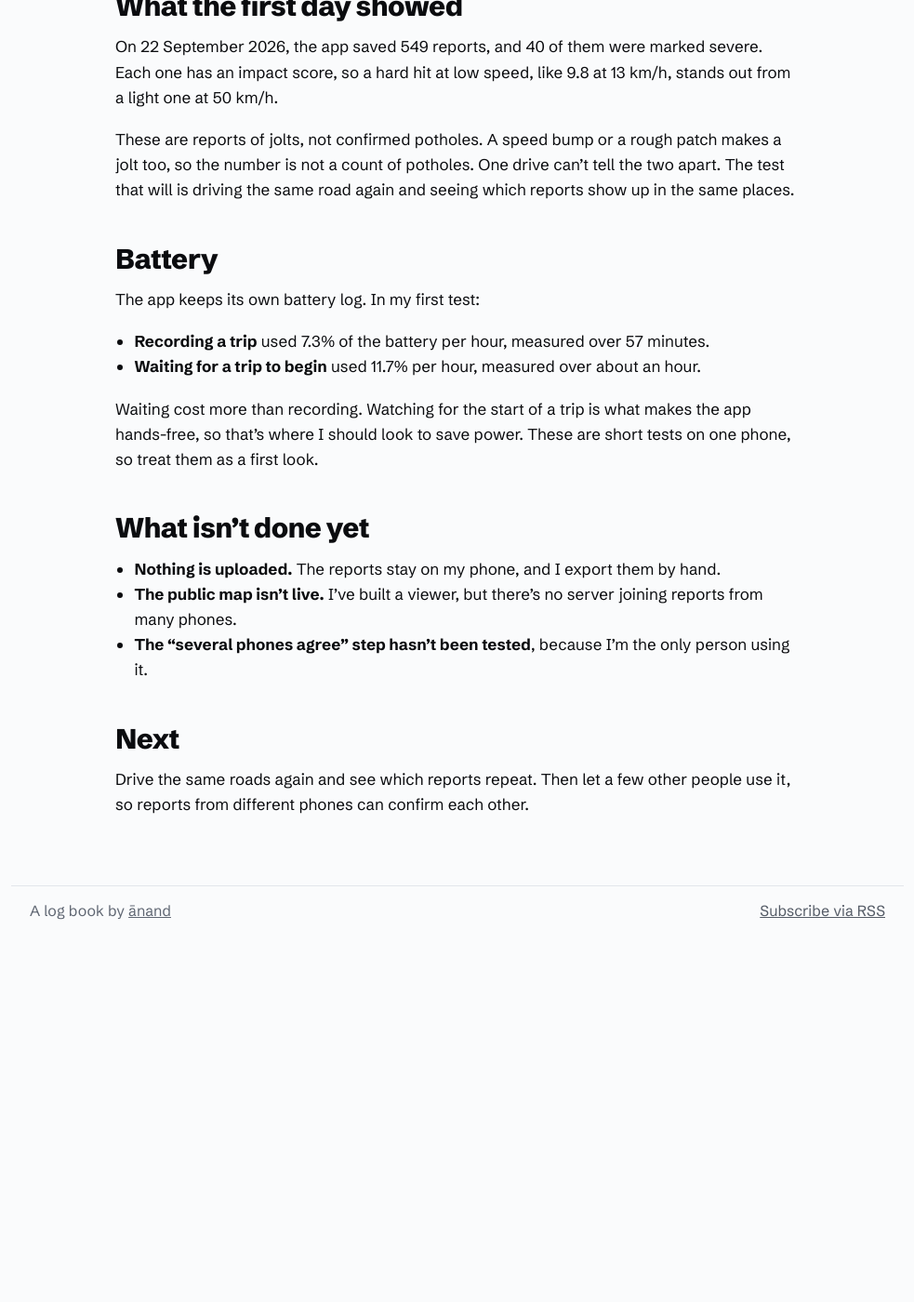
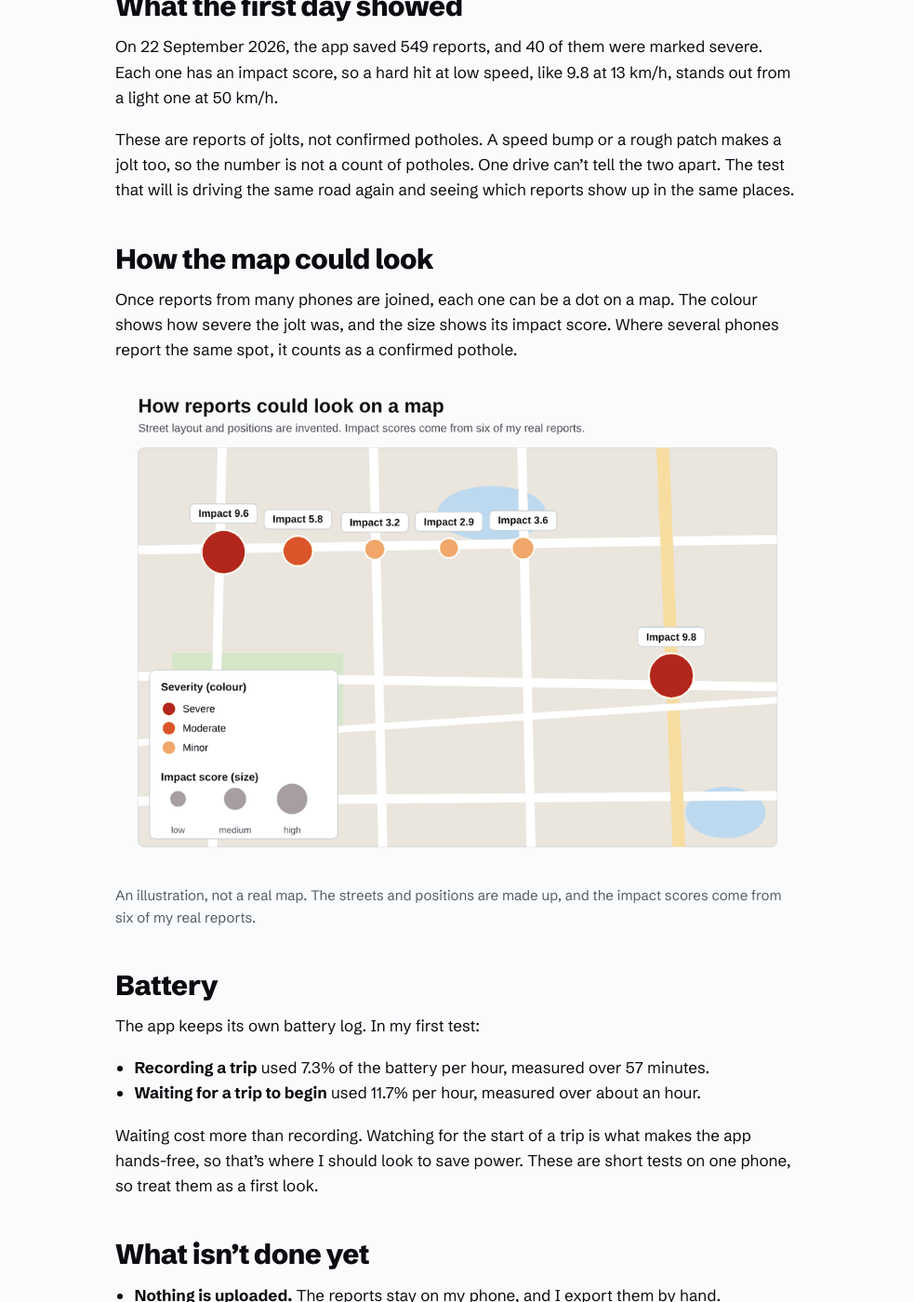
Before and after one commit to and/and.github.io, a Jekyll site: the page built from _posts/2026-09-18-pothole-map.md, in a window 1280 px wide and 1400 px high, scrolled down 1420 px. Shown: the whole window at 93% size, without its empty margins (148-1131 px from the left). Built offline with Jekyll 4.4.1, drawn with Linux system fonts in a browser that asks for light colours; before the commit the page ends 2453 px from its top, so only the background shows below that.

Commit message:
Pothole Map draft: add an illustrated report map
Co-Authored-By: Claude Sonnet 5.5 <noreply@anthropic.com>
Claude-Session: https://claude.ai/code/session_01MuwebNEXBFxCrvNjpbsvNM

```diff
--- a/_posts/2026-09-18-pothole-map.md
+++ b/_posts/2026-09-18-pothole-map.md
@@ -36,6 +36,15 @@ On 22 September 2026, the app saved 549 reports, and 40 of them were marked seve
 
 These are reports of jolts, not confirmed potholes. A speed bump or a rough patch makes a jolt too, so the number is not a count of potholes. One drive can't tell the two apart. The test that will is driving the same road again and seeing which reports show up in the same places.
 
+## How the map could look
+
+Once reports from many phones are joined, each one can be a dot on a map. The colour shows how severe the jolt was, and the size shows its impact score. Where several phones report the same spot, it counts as a confirmed pothole.
+
+<figure>
+  <img src="{{ "/assets/images/pothole-map/report-map-example.png" | relative_url }}" alt="An illustration of a street map with six round markers. Colour shows severity: two large red markers for severe, one orange for moderate and three small light-orange markers for minor. Each is labelled with its impact score, from 2.9 to 9.8." loading="lazy">
+  <figcaption>An illustration, not a real map. The streets and positions are made up, and the impact scores come from six of my real reports.</figcaption>
+</figure>
+
 ## Battery
 
 The app keeps its own battery log. In my first test:
```
Also changed, not shown: assets/images/pothole-map/report-map-example.png (added).
